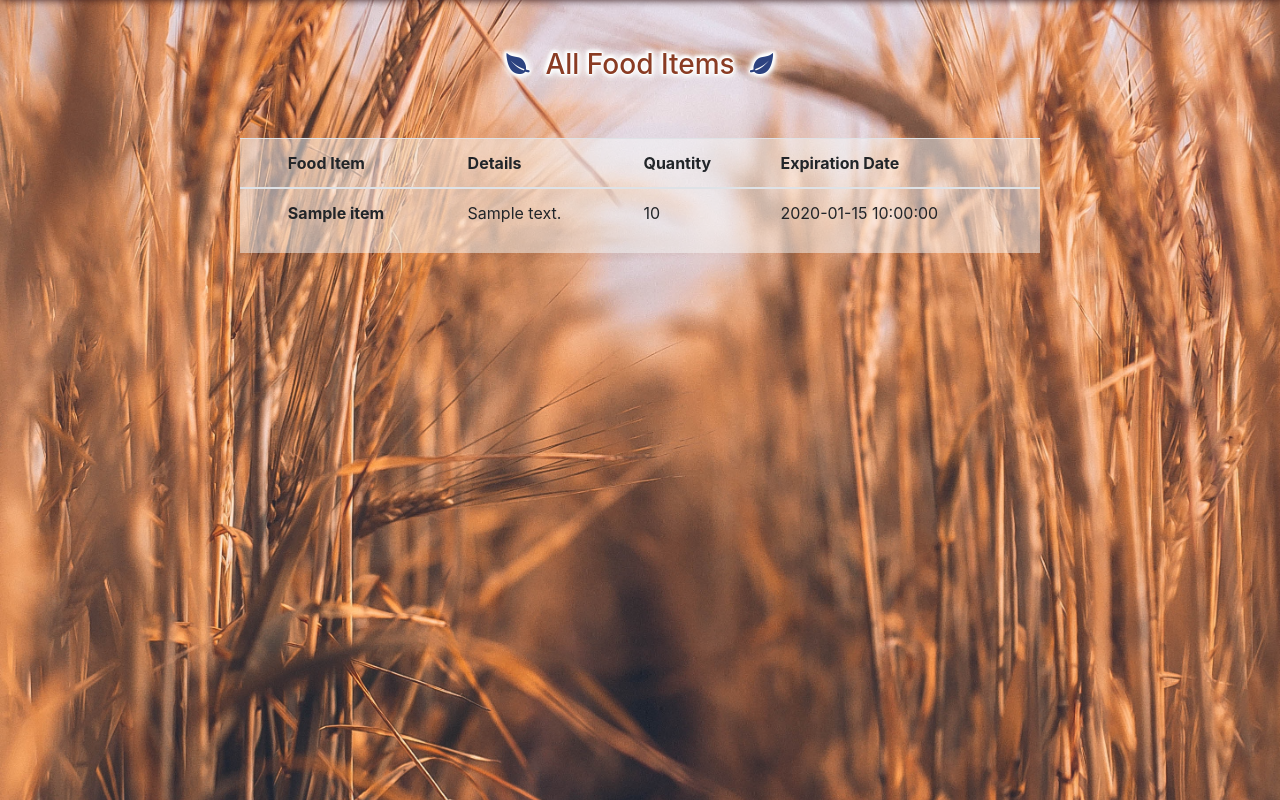
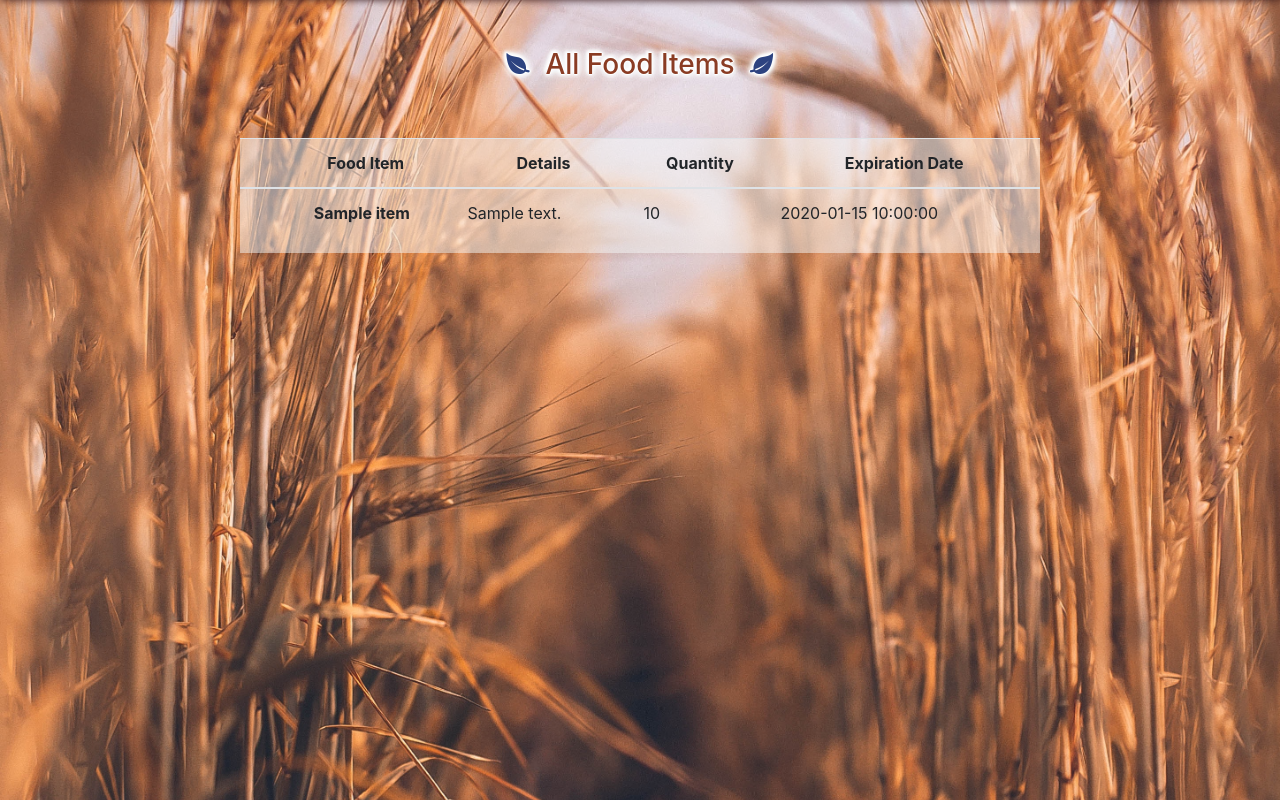
Before and after one commit to Gaberoids/MS3-gf-foodStorage-MongoDb, a Flask app: page / in a window 1280 px wide. Shown: the part 56-856 px from the top of the page. Run offline with Flask 2, Linux system fonts and the light colour scheme; a database or web service that is not in the repository returns one stand-in record (values such as "Sample title"); some libraries are stand-ins or nearby versions.

Commit message:
Centered the text from the header of the table. Add plans to improve table style to readme.md

```diff
--- a/static/css/style.css
+++ b/static/css/style.css
@@ -109,6 +109,10 @@ hr.hr-profile {
     max-height: 150px;
     word-wrap: break-word;
     overflow: auto;
+}
+
+.t-background th {
+    text-align: center;
 }
 
 /* ---------------------------------------------- other html css */
```
Also changed, not shown: README.md.
